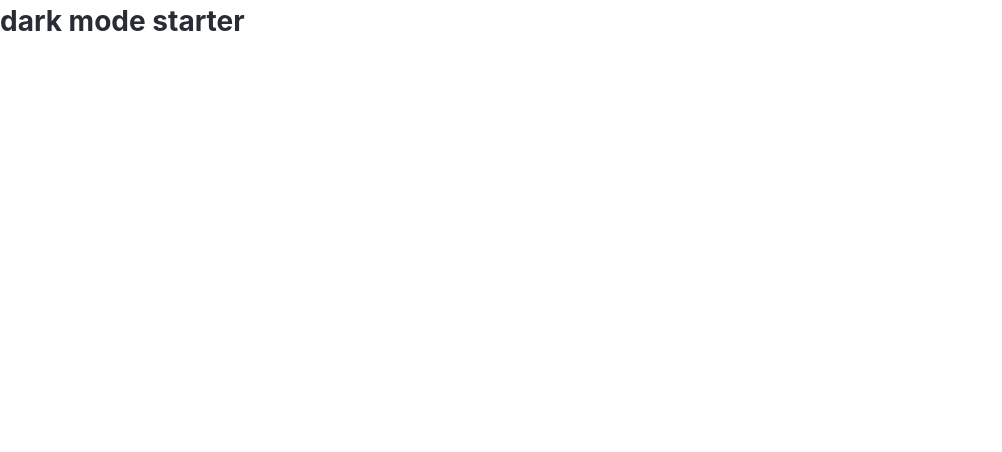
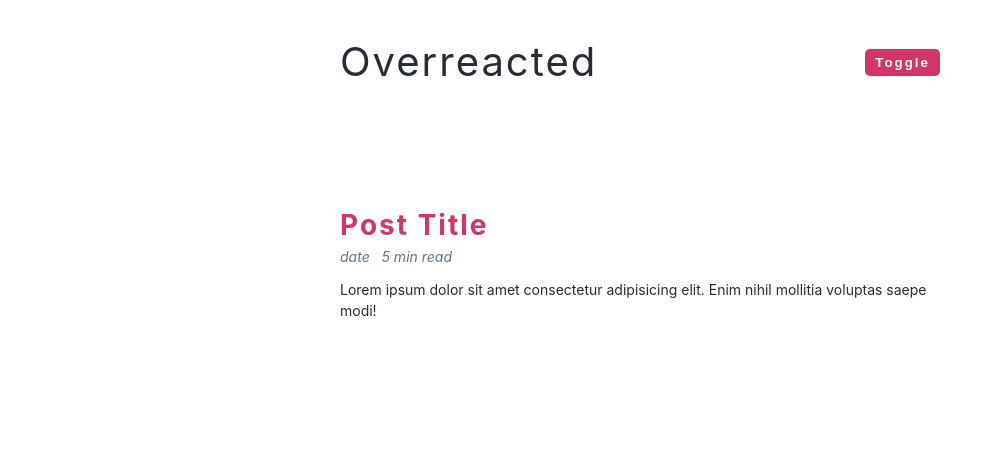
Before and after one commit to zackscovitch01/dark-mode-js, a plain HTML site: page index.html in a window 1280 px wide. Shown: the whole page, without its empty margins (0-1002 px from the left). Drawn offline with Linux system fonts and the light colour scheme.

Commit message:
toggleBtn

```diff
--- a/app.js
+++ b/app.js
@@ -1 +1,11 @@
-console.log('dark mode');
+console.log("dark mode");
+
+const toggleBtn = document.querySelector(".btn");
+const articles = [...document.querySelectorAll(".post")];
+toggleBtn.addEventListener("click", () => {
+  document.documentElement.classList.toggle("dark-theme");
+});
+
+articles.forEach((article) => {
+  console.log(article);
+});
--- a/index.html
+++ b/index.html
@@ -8,7 +8,29 @@
     <link rel="stylesheet" href="./styles.css" />
   </head>
   <body>
-    <h1>dark mode starter</h1>
+    <main>
+      <nav>
+        <div class="nav-center">
+          <span>Overreacted</span>
+          <button class="btn">toggle</button>
+        </div>
+      </nav>
+      <section class="articles">
+        <!-- single post -->
+        <article class="post">
+          <h2>Post Title</h2>
+          <div class="post-info">
+            <span>date</span>
+            <span>5 min read</span>
+          </div>
+          <p>
+            Lorem ipsum dolor sit amet consectetur adipisicing elit. Enim nihil
+            mollitia voluptas saepe modi!
+          </p>
+        </article>
+        <!-- end of single post -->
+      </section>
+    </main>
     <script src="./app.js"></script>
   </body>
 </html>
--- a/styles.css
+++ b/styles.css
@@ -11,6 +11,13 @@
   --clr-grey: #64748b;
 }
 
+.dark-theme {
+  --clr-bcg: #282c35;
+  --clr-font: #fff;
+  --clr-primary: #ffa7c4;
+  --clr-grey: #cbd5e1;
+}
+
 *,
 ::after,
 ::before {
@@ -19,8 +26,8 @@
   box-sizing: border-box;
 }
 body {
-  font-family: -apple-system, BlinkMacSystemFont, 'Segoe UI', Roboto, Oxygen,
-    Ubuntu, Cantarell, 'Open Sans', 'Helvetica Neue', sans-serif;
+  font-family: -apple-system, BlinkMacSystemFont, "Segoe UI", Roboto, Oxygen,
+    Ubuntu, Cantarell, "Open Sans", "Helvetica Neue", sans-serif;
   background: var(--clr-bcg);
   color: var(--clr-font);
   line-height: 1.5;
```
Also changed, not shown: 1 other file.
